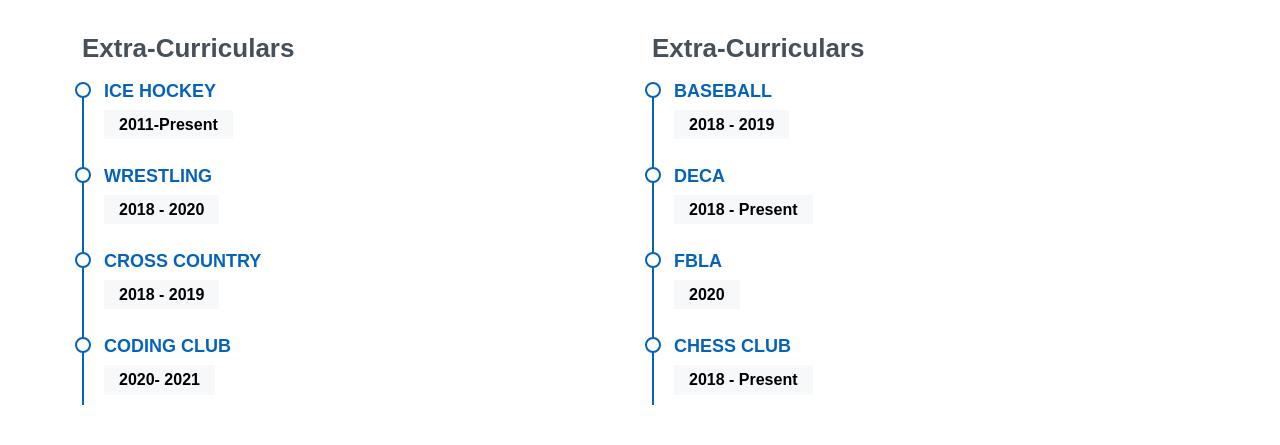
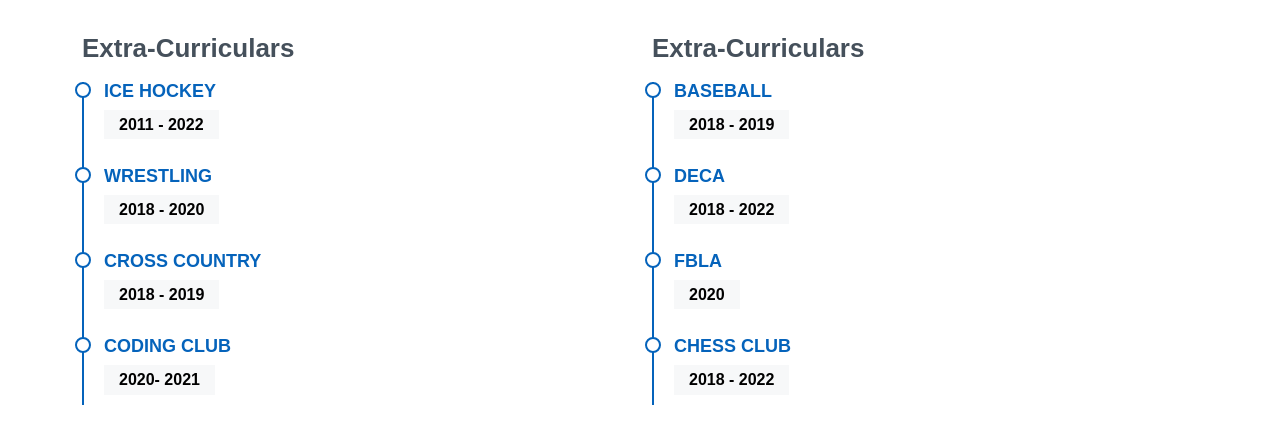
Before and after one commit to BhavikMakhija/My-Web, a plain HTML site: page index.html in a window 1280 px wide. Shown: the part 3448-3893 px from the top of the page. Drawn offline with Linux system fonts and the light colour scheme.

Commit message:
Update index.html

```diff
--- a/index.html
+++ b/index.html
@@ -226,7 +226,7 @@
                         <h3 class="resume-title">Extra-Curriculars</h3>
                         <div class="resume-item">
                             <h4>Ice Hockey</h4>
-                            <h5>2011-Present</h5>
+                            <h5>2011 - 2022</h5>
                         </div>
                         <div class="resume-item">
                             <h4>Wrestling</h4>
@@ -234,7 +234,7 @@
                         </div>
                         <div class="resume-item">
                             <h4>Cross Country</h4>
-                            <h5>2018 - 2019 </h5>
+                            <h5>2018 - 2019</h5>
                         </div>
                         <div class="resume-item">
                             <h4>Coding Club</h4>
@@ -251,7 +251,7 @@
                         </div>
                         <div class="resume-item">
                             <h4>DECA</h4>
-                            <h5>2018 - Present</h5>
+                            <h5>2018 - 2022</h5>
                         </div>
                         <div class="resume-item">
                             <h4>FBLA</h4>
@@ -259,7 +259,7 @@
                         </div>
                         <div class="resume-item">
                             <h4>Chess Club</h4>
-                            <h5>2018 - Present </h5>
+                            <h5>2018 - 2022</h5>
                         </div>
 
                     </div>
```
